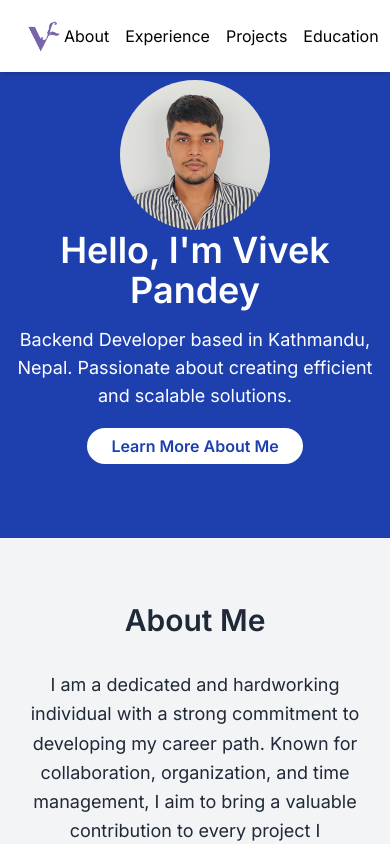
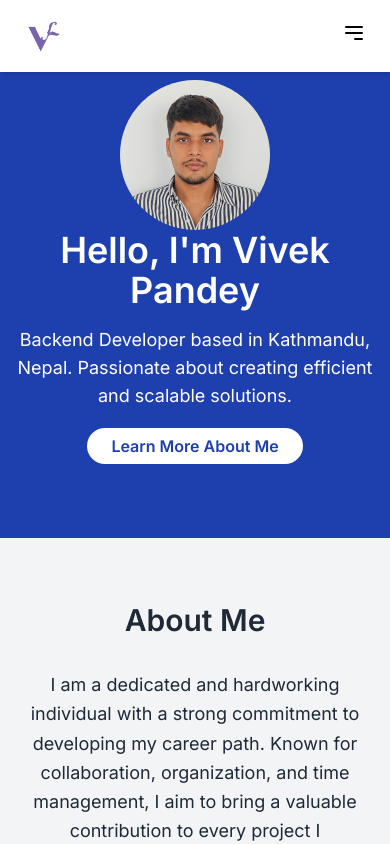
Before and after one commit to vivekpandey2717340/Portfolio-Vivek, a React (Create React App) app: page / in a window 390 px wide. Shown: the top 844 px of the page. Built offline with nearby package versions, Linux system fonts and the light colour scheme.

Commit message:
mobile responsive

```diff
--- a/src/components/Navbar.js
+++ b/src/components/Navbar.js
@@ -1,24 +1,78 @@
-import React from "react";
+import React, { useState } from "react";
 
 const Navbar = () => {
+  const [isOpen, setIsOpen] = useState(false);
+
+  const toggleMenu = () => {
+    setIsOpen(!isOpen);
+  };
+
   return (
     <header className="bg-white text-black py-4 shadow-md fixed w-full top-0 z-50 backdrop-blur">
-         <div className="container mx-auto flex justify-between items-center px-6">
+      <div className="container mx-auto flex justify-between items-center px-6">
+        <img src="/favicon16.png" alt="Logo" className="h-10" />
 
-        <img
-          src="/favicon16.png"
-          alt="Logo"
-          className="h-10"
-        />
-
-        <nav className="space-x-4">
+        {/* Desktop Navigation */}
+        <nav className="hidden md:flex space-x-4">
           <a href="#about" className="hover:text-blue-500">About</a>
           <a href="#experience" className="hover:text-blue-500">Experience</a>
           <a href="#projects" className="hover:text-blue-500">Projects</a>
           <a href="#education" className="hover:text-blue-500">Education</a>
           <a href="#skills" className="hover:text-blue-500">Skills</a>
         </nav>
+
+        {/* Mobile Menu Button */}
+        <div className="md:hidden">
+          <button
+            onClick={toggleMenu}
+            className="focus:outline-none"
+            aria-label="Toggle Navigation"
+          >
+            {isOpen ? (
+              <svg
+                className="h-6 w-6 text-black"
+                fill="none"
+                stroke="currentColor"
+                viewBox="0 0 24 24"
+                xmlns="http://www.w3.org/2000/svg"
+              >
+                <path
+                  strokeLinecap="round"
+                  strokeLinejoin="round"
+                  strokeWidth="2"
+                  d="M6 18L18 6M6 6l12 12"
+                />
+              </svg>
+            ) : (
+              <svg
+                className="h-6 w-6 text-black"
+                fill="none"
+                stroke="currentColor"
+                viewBox="0 0 24 24"
+                xmlns="http://www.w3.org/2000/svg"
+              >
+                <path
+                  strokeLinecap="round"
+                  strokeLinejoin="round"
+                  strokeWidth="2"
+                  d="M4 6h16M4 12h16m-7 6h7"
+                />
+              </svg>
+            )}
+          </button>
+        </div>
       </div>
+
+      {/* Mobile Navigation */}
+      {isOpen && (
+        <nav className="md:hidden bg-white shadow-lg px-6 py-4">
+          <a href="#about" className="block py-2 hover:text-blue-500">About</a>
+          <a href="#experience" className="block py-2 hover:text-blue-500">Experience</a>
+          <a href="#projects" className="block py-2 hover:text-blue-500">Projects</a>
+          <a href="#education" className="block py-2 hover:text-blue-500">Education</a>
+          <a href="#skills" className="block py-2 hover:text-blue-500">Skills</a>
+        </nav>
+      )}
     </header>
   );
 };
```
